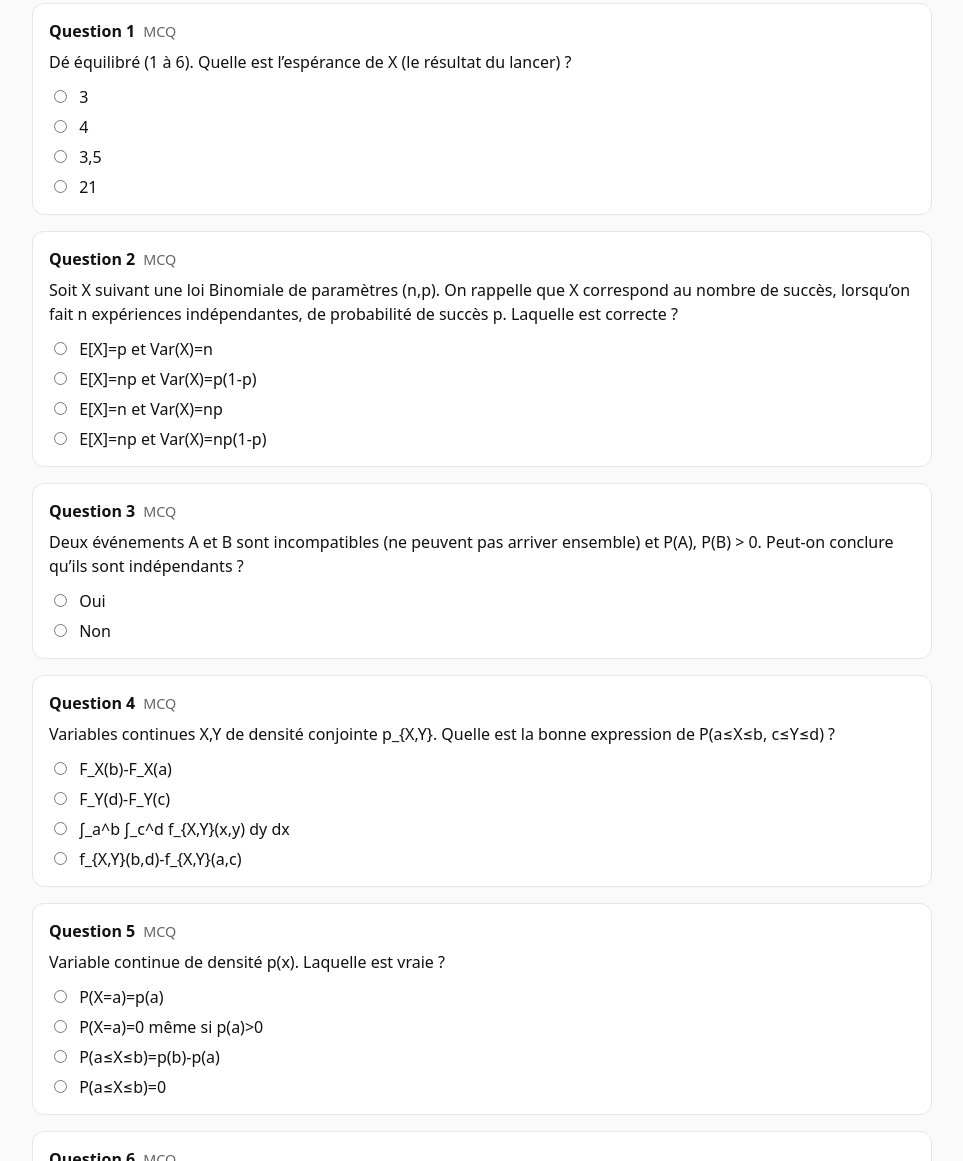
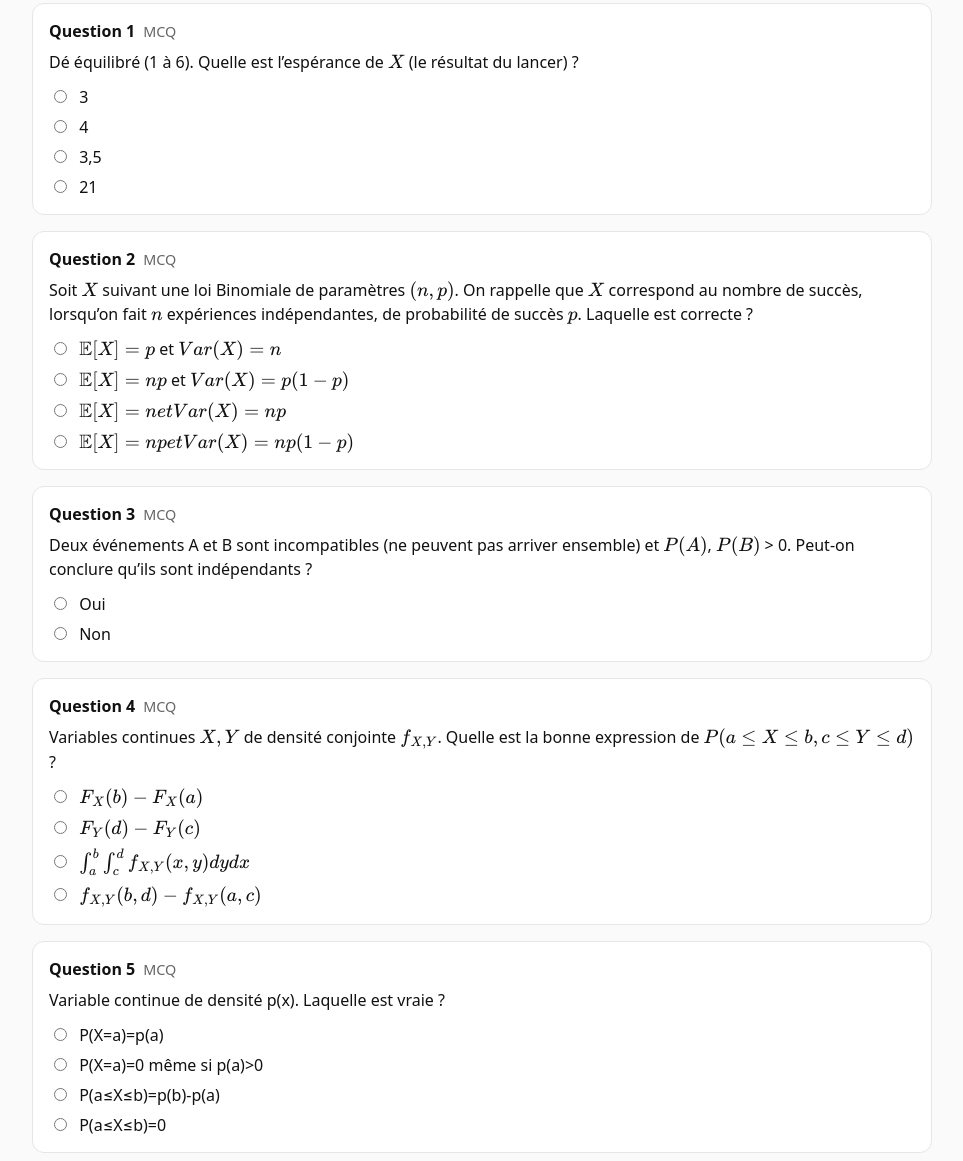
Before and after one commit to laclauc/laclauc.github.io, a plain HTML site: page misc/25-cci_quiz.html in a window 1280 px wide. Shown: the part 199-1360 px from the top of the page, without its empty margins (158-1121 px from the left). Drawn offline with nearby package versions, Linux system fonts and the light colour scheme.

Commit message:
Update 25-cci_quiz.html

```diff
--- a/misc/25-cci_quiz.html
+++ b/misc/25-cci_quiz.html
@@ -55,6 +55,17 @@
     button.primary:hover { filter: brightness(0.96); }
     .note { color: var(--muted); font-size: 0.9rem; }
 </style>
+<!-- === MathJax configuration === -->
+<script>
+window.MathJax = {
+  tex: { inlineMath: [['$', '$'], ['\\(', '\\)']] },
+  svg: { fontCache: 'global' }
+};
+</script>
+<script id="MathJax-script" async
+  src="https://cdn.jsdelivr.net/npm/mathjax@3/es5/tex-mml-chtml.js">
+</script>
+
 </head>
 <body>
 <div class="container">
@@ -74,7 +85,7 @@
                             <div class="q-number">Question 1</div>
                             <div class="q-type">MCQ</div>
                         </div>
-                        <div class="q-text">Dé équilibré (1 à 6). Quelle est l’espérance de X (le résultat du lancer) ?</div>
+                        <div class="q-text">Dé équilibré (1 à 6). Quelle est l’espérance de $X$ (le résultat du lancer) ?</div>
                         <div class="choices">
 
                         <label class="choice">
@@ -106,27 +117,27 @@
                             <div class="q-number">Question 2</div>
                             <div class="q-type">MCQ</div>
                         </div>
-                        <div class="q-text">Soit X suivant une loi Binomiale de paramètres (n,p). On rappelle que X correspond au nombre de succès, lorsqu’on fait n expériences indépendantes, de probabilité de succès p. Laquelle est correcte ?</div>
+                        <div class="q-text">Soit $X$ suivant une loi Binomiale de paramètres $(n,p)$. On rappelle que $X$ correspond au nombre de succès, lorsqu’on fait $n$ expériences indépendantes, de probabilité de succès $p$. Laquelle est correcte ?</div>
                         <div class="choices">
 
                         <label class="choice">
                             <input type="radio" name="q_2" value="1">
-                            <span class="choice-text">E[X]=p et Var(X)=n</span>
+                            <span class="choice-text">$\mathbb{E}[X]=p$ et $Var(X)=n$</span>
                         </label>
 
                         <label class="choice">
                             <input type="radio" name="q_2" value="2">
-                            <span class="choice-text">E[X]=np et Var(X)=p(1-p)</span>
+                            <span class="choice-text">$\mathbb{E}[X]=np$ et $Var(X)=p(1-p)$</span>
                         </label>
 
                         <label class="choice">
                             <input type="radio" name="q_2" value="3">
-                            <span class="choice-text">E[X]=n et Var(X)=np</span>
+                            <span class="choice-text">$\mathbb{E}[X]=n et Var(X)=np$</span>
                         </label>
 
                         <label class="choice">
                             <input type="radio" name="q_2" value="4">
-                            <span class="choice-text">E[X]=np et Var(X)=np(1-p)</span>
+                            <span class="choice-text">$\mathbb{E}[X]=np et Var(X)=np(1-p)$</span>
                         </label>
 
                         </div>
@@ -138,7 +149,7 @@
                             <div class="q-number">Question 3</div>
                             <div class="q-type">MCQ</div>
                         </div>
-                        <div class="q-text">Deux événements A et B sont incompatibles (ne peuvent pas arriver ensemble) et P(A), P(B) &gt; 0. Peut-on conclure qu’ils sont indépendants ?</div>
+                        <div class="q-text">Deux événements A et B sont incompatibles (ne peuvent pas arriver ensemble) et $P(A)$, $P(B)$ &gt; 0. Peut-on conclure qu’ils sont indépendants ?</div>
                         <div class="choices">
 
                         <label class="choice">
@@ -160,27 +171,27 @@
                             <div class="q-number">Question 4</div>
                             <div class="q-type">MCQ</div>
                         </div>
-                        <div class="q-text">Variables continues X,Y de densité conjointe p_{X,Y}. Quelle est la bonne expression de P(a≤X≤b, c≤Y≤d) ?</div>
+                        <div class="q-text">Variables continues $X,Y$ de densité conjointe $f_{X,Y}$. Quelle est la bonne expression de $P(a\leq X \leq b, c\leq Y \leq d)$ ?</div>
                         <div class="choices">
 
                         <label class="choice">
                             <input type="radio" name="q_4" value="1">
-                            <span class="choice-text">F_X(b)-F_X(a)</span>
+                            <span class="choice-text">$F_X(b)-F_X(a)$</span>
                         </label>
 
                         <label class="choice">
                             <input type="radio" name="q_4" value="2">
-                            <span class="choice-text">F_Y(d)-F_Y(c)</span>
+                            <span class="choice-text">$F_Y(d)-F_Y(c)$</span>
                         </label>
 
                         <label class="choice">
                             <input type="radio" name="q_4" value="3">
-                            <span class="choice-text">∫_a^b ∫_c^d f_{X,Y}(x,y) dy dx</span>
+                            <span class="choice-text">$\int_a^b \int_c^d f_{X,Y}(x,y) dy dx$</span>
                         </label>
 
                         <label class="choice">
                             <input type="radio" name="q_4" value="4">
-                            <span class="choice-text">f_{X,Y}(b,d)-f_{X,Y}(a,c)</span>
+                            <span class="choice-text">$f_{X,Y}(b,d)-f_{X,Y}(a,c)$</span>
                         </label>
 
                         </div>
@@ -658,5 +669,6 @@
     document.getElementById('downloadCsvBtn').addEventListener('click', downloadCsv);
 })();
 </script>
+
 </body>
 </html>
```
